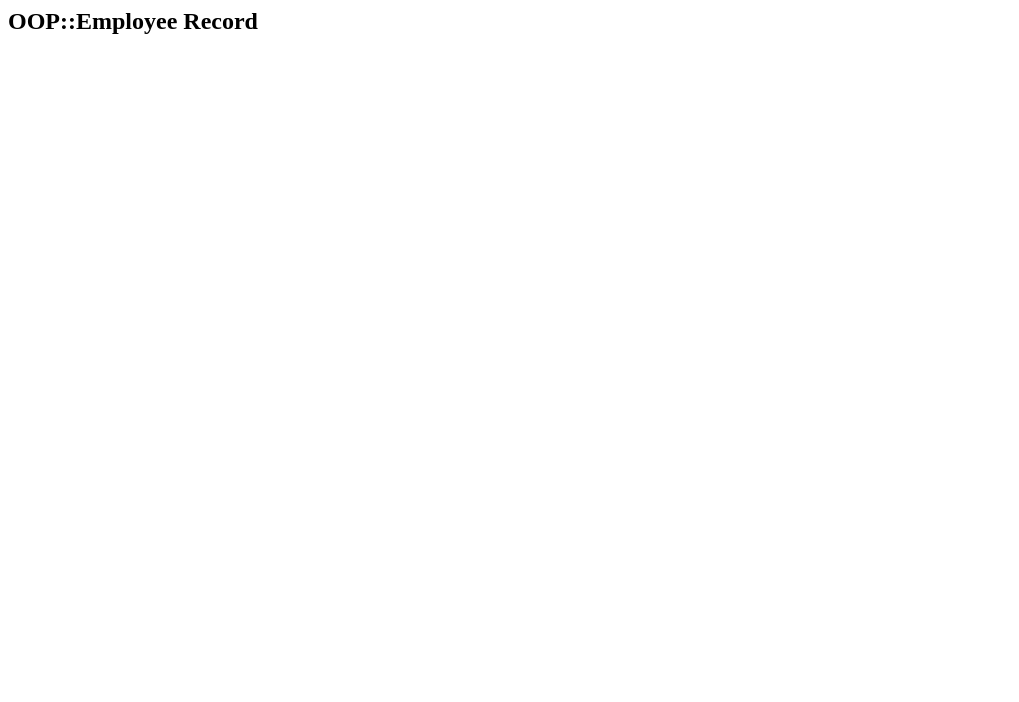
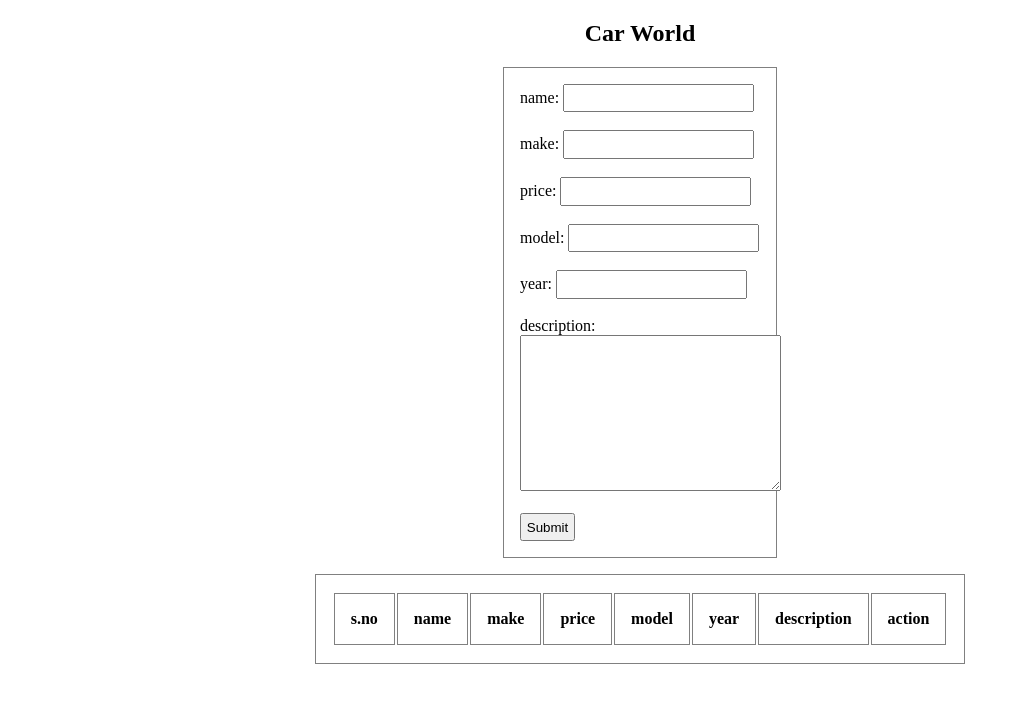
Before and after one commit to masoodalamhunzai/DOM_Task, a plain HTML site: page index.html in a window 1280 px wide. Shown: the whole page, without its empty margins (0-1019 px from the left). Drawn offline with Linux system fonts and the light colour scheme.

Commit message:
changes in js

```diff
--- a/index.html
+++ b/index.html
@@ -1,21 +1,61 @@
-<html>
+<!DOCTYPE html>
+<html lang="en">
 <head>
-<title>OOPs</title>
+    <meta charset="UTF-8">
+    <meta name="viewport" content="width=device-width, initial-scale=1.0">
+    <meta http-equiv="X-UA-Compatible" content="ie=edge">
+    <title>Document</title>
 </head>
 <body>
-    <h2> OOP::Employee Record</h2>
-   <!-- <div id="main">
-       <form id="form">
-    first name : <input type="text" name="firstname" value="" id="firstname" class="firstname"><br><br>
-    last name :  <input type="text" name="lastname" id="lastname" class="lastname"><br><br>
-    age : <input type="text" name="age" id="age" class="age"><br><br>
-    salry :  <input type="text" name="salry" id="salry" class="salry"><br><br>
-    designation :  <input type="text" name="designation" id="designation" class="designation"><br><br>
-    organization : <input type="text" name="organization" id="organization" class="organization"><br><br>
-       <input type="submit" id="submit">
-</form>
-       <div class="output" id="output">
-   </div> -->
-<body>
+
+    <section id="main">
+        <h2>Car World</h2>
+        <form id="car-world" class="car-world">
+            name: <input type="text" class="input" name="name" id="name" value=""><br><br>
+            make: <input type="text" class="input" name="make" id="make" value=""><br><br>
+            price: <input type="text" class="input" name="price" id="price" value=""><br><br>
+            model: <input type="text" class="input" name="model" id="model" value=""><br><br>
+            year: <input type="text" class="input" name="year" id="year" value=""><br><br>
+            description: <textarea class="input" rows="10" cols="30" name="description" value="" id="description">
+                 </textarea><br><br>
+            <input type="submit" id="button" class="button">
+        </form>
+        <div class="table" id="table">
+
+            <table class="table" id="table"  width="50%" >
+                <thead>
+                    <th>s.no</th>
+                    <th>name</th>
+                    <th>make</th>
+                    <th>price</th>
+                    <th>model</th>
+                    <th>year</th>
+                    <th>description</th>
+                    <th>action</th>
+                    </thead>
+                </table>
+        </div>
+    </section>
+
+    <script src="index.js" ></script>
+<style>
+.car-world{
+    border:1px solid grey;width: 15rem;padding: 1rem;margin: 0 auto;
+    margin-bottom: 1rem;
+}
+h2{
+    text-align: center;
+}
+input{
+    padding: 0.3rem;
+}
+
+table, th, td {
+  border: 1px solid grey;
+  padding: 1rem;
+  text-align: center;
+  margin: 0 auto;
+}
+</style>
+</body>
 </html>
-<script src='app.js'> </script>
--- a/index.js
+++ b/index.js
@@ -55,20 +55,22 @@ class carworld{
             }
         }
 
-        let removeBtn= document.querySelectorAll('.remove');
+
         document.body.addEventListener('click',function(e){
             if(e.target.className == "remove"){
-                removeItems(removeBtn,car);
+                removeItems(car);
             }
           });
 
-     function removeItems(removeBtn,car){
+     function removeItems(car){
+        let removeBtn= document.querySelector('.remove');
+        removeBtn.parentElement.parentElement.remove();
         const items  =JSON.parse(localStorage.getItem('items'));
         let removeIndex = +(removeBtn.value);
         let index = items.indexOf(removeIndex);
         for (var i = 0; i < items.length; i++) {
             if(items[i] == removeIndex){
-                removeBtn.parentElement.parentElement.reamove();
+                console.log(removeBtn.parentElement.parentElement);
                  removed.push(items.splice(index,1));
               break;
              }
```
Lines whose indentation alone changed are shown as unchanged.
